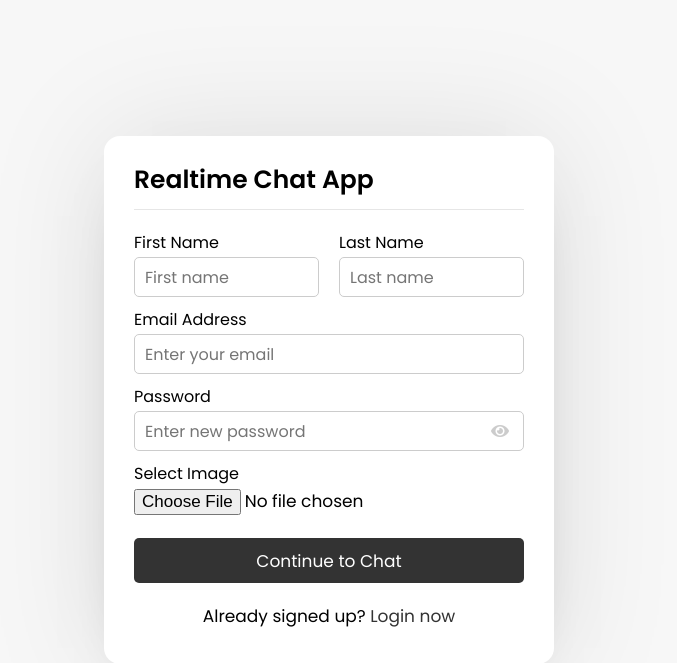
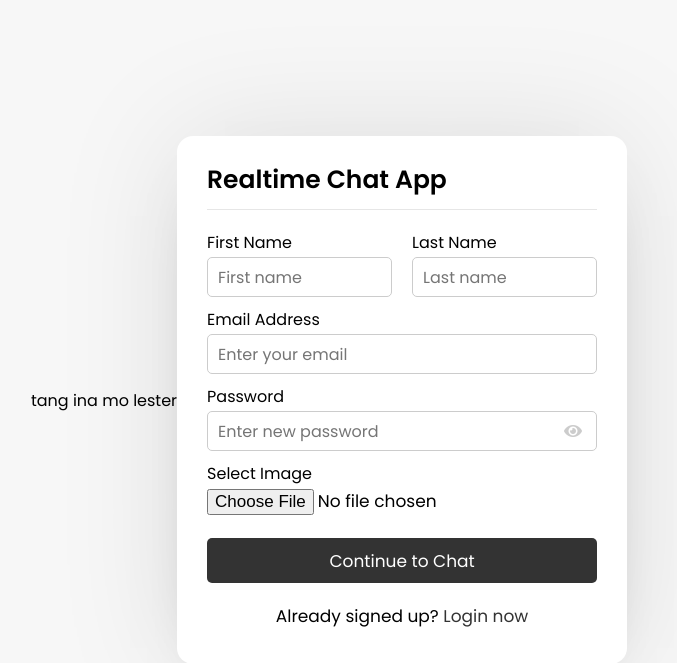
Before and after one commit to Johnpaulcolits/CustomCraft, a PHP site: page / in a window 1280 px wide. Shown: the top 663 px of the page, without its empty margins (311-988 px from the left). Run offline with PHP 8.4, Linux system fonts and the light colour scheme.

Commit message:
update complete

```diff
--- a/index.php
+++ b/index.php
@@ -7,6 +7,7 @@
 
 <?php include_once "header.php"; ?>
 <body>
+  <p>tang ina mo lester</p>
   <div class="wrapper">
     <section class="form signup">
       <header>Realtime Chat App</header>
```
